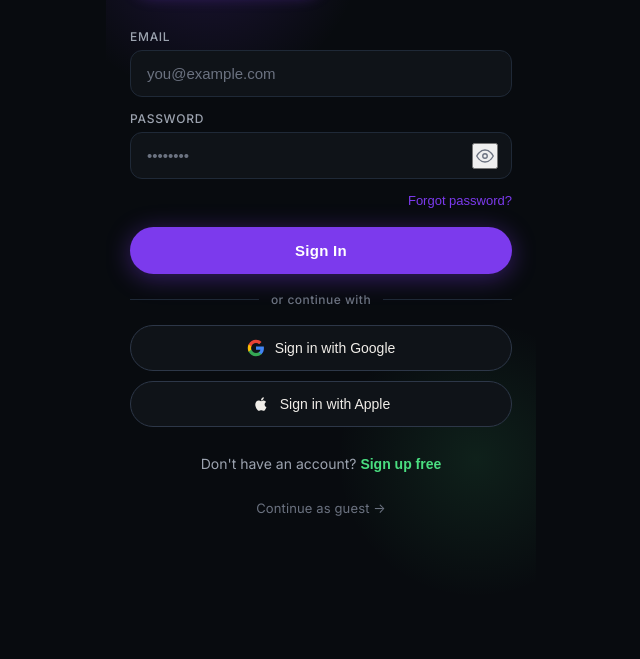
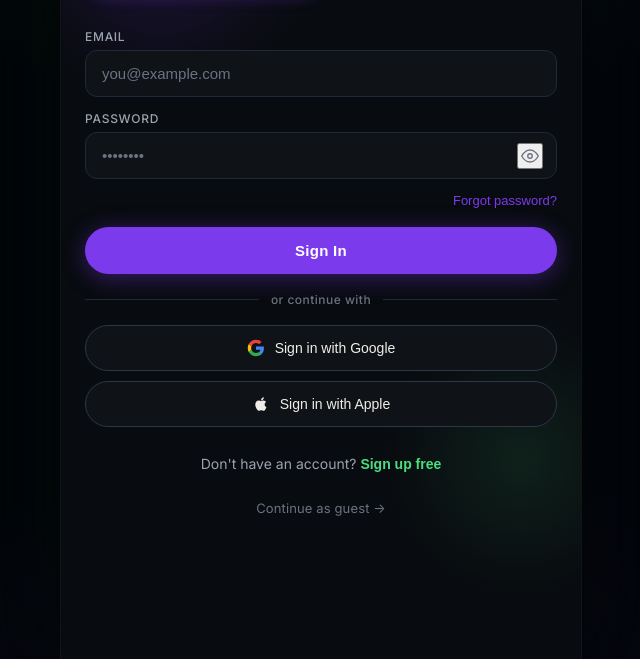
Before and after one commit to CharlieWoolery/lookin, a plain HTML site: page login.html in a window 1280 px wide. Shown: the part 141-800 px from the top of the page, without its empty margins (319-959 px from the left). Drawn offline with Linux system fonts and the light colour scheme; a web font is replaced by a local one.

Commit message:
Add responsive design for tablet and desktop viewports
Adds proper breakpoints at 768px and 1024px across all screens (home,
Chuck chat, onboarding, login, saved, profile). Desktop gets a subtle
radial gradient background in brand colors behind the centered app
container, and the app max-width scales from 430px → 490px → 520px.
Chuck chat uses extra horizontal space with wider message bubbles and
more generous padding at 1024px+. Mobile experience is unchanged.

Co-Authored-By: Claude Sonnet 4.6 <noreply@anthropic.com>

```diff
--- a/css/onboarding.css
+++ b/css/onboarding.css
@@ -635,3 +635,41 @@ button { cursor: pointer; border: none; background: none; font-family: inherit;
     box-shadow: 0 0 80px rgba(0,0,0,0.6), 0 0 1px rgba(255,255,255,0.06);
   }
 }
+
+/* ============ TABLET (768px+) ============ */
+@media (min-width: 768px) {
+  body {
+    background:
+      radial-gradient(ellipse 80% 45% at 50% 0%, rgba(74, 222, 128, 0.05) 0%, transparent 100%),
+      radial-gradient(ellipse 70% 40% at 50% 100%, rgba(124, 58, 237, 0.06) 0%, transparent 100%),
+      #03060a;
+  }
+
+  .ob-app {
+    max-width: 490px;
+    box-shadow:
+      0 0 0 1px rgba(255, 255, 255, 0.05),
+      0 20px 80px rgba(0, 0, 0, 0.85),
+      0 0 60px rgba(74, 222, 128, 0.04);
+  }
+}
+
+/* ============ DESKTOP (1024px+) ============ */
+@media (min-width: 1024px) {
+  body {
+    background:
+      radial-gradient(ellipse 60% 55% at 50% -5%, rgba(74, 222, 128, 0.07) 0%, transparent 70%),
+      radial-gradient(ellipse 50% 50% at 50% 105%, rgba(124, 58, 237, 0.08) 0%, transparent 70%),
+      #03060a;
+  }
+
+  .ob-app {
+    max-width: 520px;
+    box-shadow:
+      0 0 0 1px rgba(255, 255, 255, 0.06),
+      0 32px 100px rgba(0, 0, 0, 0.9),
+      0 0 80px rgba(74, 222, 128, 0.05),
+      -60px 0 140px rgba(74, 222, 128, 0.015),
+      60px 0 140px rgba(124, 58, 237, 0.02);
+  }
+}
--- a/css/styles.css
+++ b/css/styles.css
@@ -3083,3 +3083,73 @@ input {
     border-radius: 0;
   }
 }
+
+/* ============ TABLET (768px+) ============ */
+@media (min-width: 768px) {
+  body {
+    background:
+      radial-gradient(ellipse 80% 45% at 50% 0%, rgba(74, 222, 128, 0.05) 0%, transparent 100%),
+      radial-gradient(ellipse 70% 40% at 50% 100%, rgba(124, 58, 237, 0.06) 0%, transparent 100%),
+      #03060a;
+  }
+
+  .app {
+    max-width: 490px;
+    box-shadow:
+      0 0 0 1px rgba(255, 255, 255, 0.05),
+      0 20px 80px rgba(0, 0, 0, 0.85),
+      0 0 60px rgba(74, 222, 128, 0.04);
+  }
+}
+
+/* ============ DESKTOP (1024px+) ============ */
+@media (min-width: 1024px) {
+  body {
+    background:
+      radial-gradient(ellipse 60% 55% at 50% -5%, rgba(74, 222, 128, 0.07) 0%, transparent 70%),
+      radial-gradient(ellipse 50% 50% at 50% 105%, rgba(124, 58, 237, 0.08) 0%, transparent 70%),
+      #03060a;
+  }
+
+  .app {
+    max-width: 520px;
+    box-shadow:
+      0 0 0 1px rgba(255, 255, 255, 0.06),
+      0 32px 100px rgba(0, 0, 0, 0.9),
+      0 0 80px rgba(74, 222, 128, 0.05),
+      -60px 0 140px rgba(74, 222, 128, 0.015),
+      60px 0 140px rgba(124, 58, 237, 0.02);
+  }
+
+  /* Chuck: wider message bubbles */
+  .message-bubble {
+    max-width: 84%;
+  }
+
+  /* Chuck: more breathing room in messages area */
+  .chuck-messages {
+    padding: 20px 28px;
+    gap: 16px;
+  }
+
+  /* Chuck: wider padding in input and results */
+  .chuck-input-area {
+    padding: 12px 28px max(16px, env(safe-area-inset-bottom));
+  }
+
+  .chuck-header-row {
+    padding: 12px 28px 14px;
+  }
+
+  .store-results-header {
+    padding: 12px 28px 10px;
+  }
+
+  .store-results-list {
+    padding: 0 28px 12px;
+  }
+
+  .quick-replies {
+    padding: 6px 28px 10px;
+  }
+}
--- a/login.html
+++ b/login.html
@@ -430,6 +430,47 @@
     @keyframes spin {
       to { transform: rotate(360deg); }
     }
+
+    /* ============ TABLET (768px+) ============ */
+    @media (min-width: 768px) {
+      body {
+        background:
+          radial-gradient(ellipse 80% 45% at 50% 0%, rgba(74, 222, 128, 0.05) 0%, transparent 100%),
+          radial-gradient(ellipse 70% 40% at 50% 100%, rgba(124, 58, 237, 0.06) 0%, transparent 100%),
+          #03060a;
+        overflow: auto;
+      }
+
+      html { overflow: auto; }
+
+      .screen {
+        max-width: 490px;
+        box-shadow:
+          0 0 0 1px rgba(255, 255, 255, 0.05),
+          0 20px 80px rgba(0, 0, 0, 0.85),
+          0 0 60px rgba(74, 222, 128, 0.04);
+      }
+    }
+
+    /* ============ DESKTOP (1024px+) ============ */
+    @media (min-width: 1024px) {
+      body {
+        background:
+          radial-gradient(ellipse 60% 55% at 50% -5%, rgba(74, 222, 128, 0.07) 0%, transparent 70%),
+          radial-gradient(ellipse 50% 50% at 50% 105%, rgba(124, 58, 237, 0.08) 0%, transparent 70%),
+          #03060a;
+      }
+
+      .screen {
+        max-width: 520px;
+        box-shadow:
+          0 0 0 1px rgba(255, 255, 255, 0.06),
+          0 32px 100px rgba(0, 0, 0, 0.9),
+          0 0 80px rgba(74, 222, 128, 0.05),
+          -60px 0 140px rgba(74, 222, 128, 0.015),
+          60px 0 140px rgba(124, 58, 237, 0.02);
+      }
+    }
   </style>
 </head>
 <body>
```
Also changed, not shown: index.html (+1 -1 lines).
